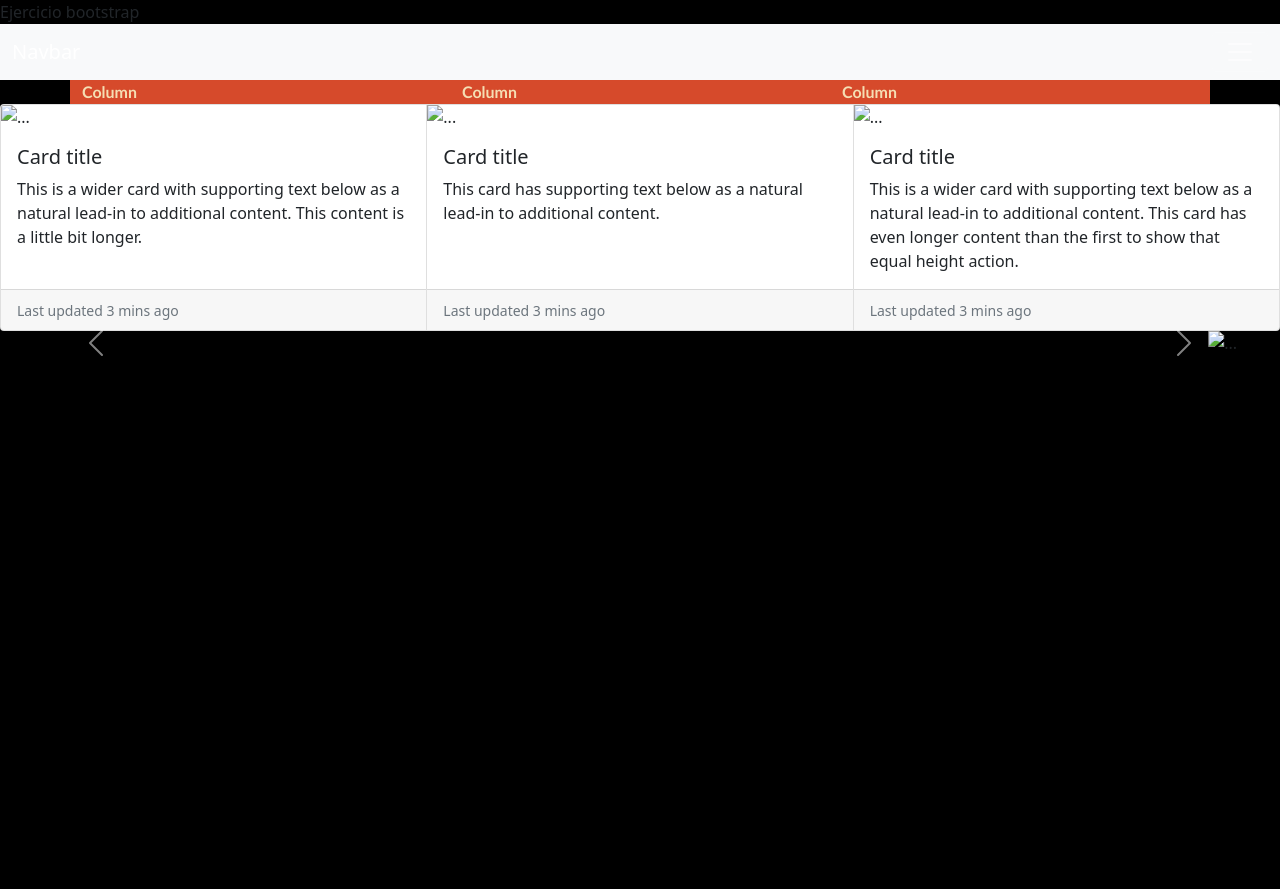
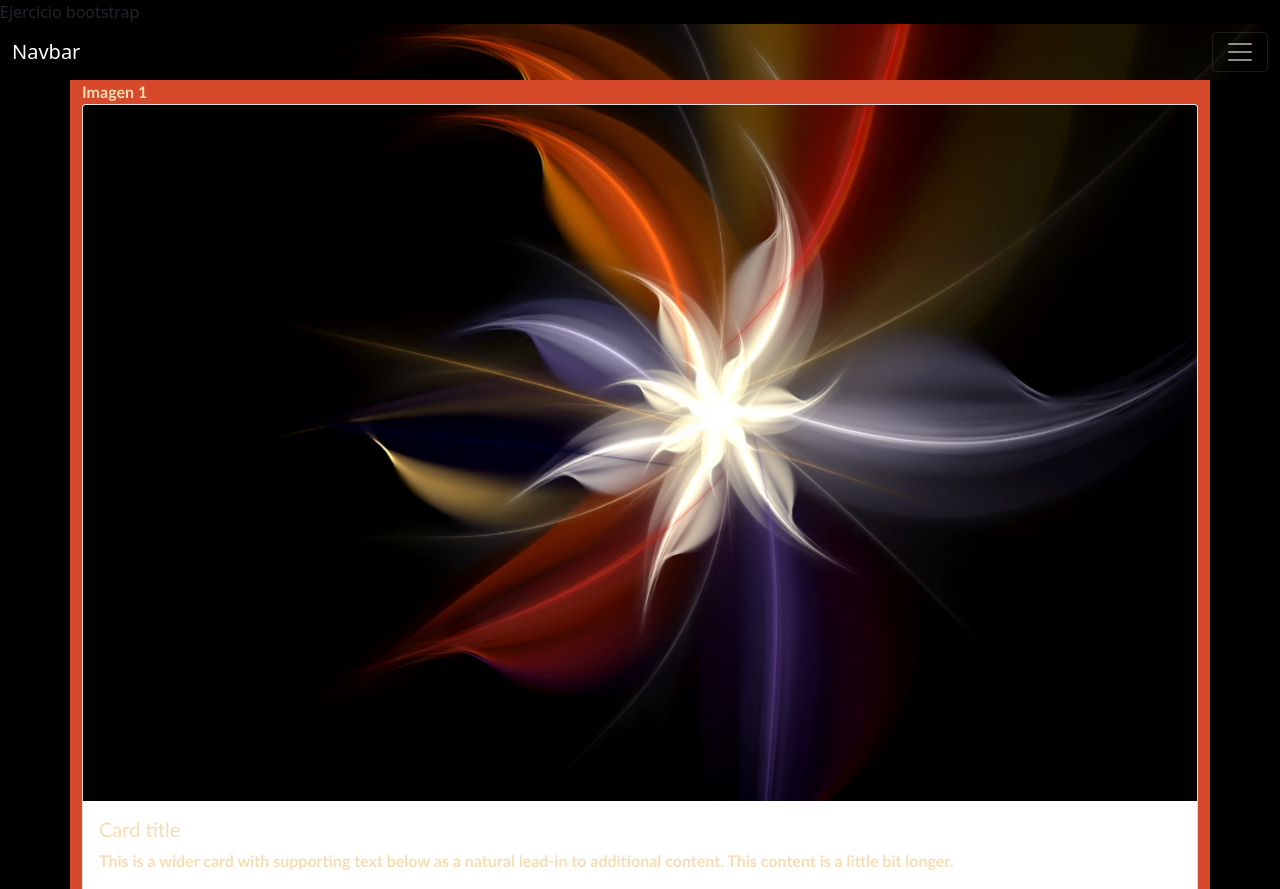
Before and after one commit to MayOrtega/Ejercicios-P5, a plain HTML site: page clase/MODULO1/CLASE5/sincronico/Clase5.html in a window 1280 px wide. Shown: the top 889 px of the page. Before the commit the page ends 800 px from the top, so only its background shows below. Drawn offline with nearby package versions, Linux system fonts and the light colour scheme.

Commit message:
corrections

```diff
--- a/clase/MODULO1/CLASE5/sincronico/Clase5.html
+++ b/clase/MODULO1/CLASE5/sincronico/Clase5.html
@@ -45,20 +45,9 @@
       <div class="container">
         <div class="row">
           <div class="col">
-            Column
-          </div>
-          <div class="col">
-            Column
-          </div>
-          <div class="col">
-            Column
-          </div>
-        </div>
-      </div>
-
-      <div class="card-group">
+            Imagen 1
             <div class="card">
-          <img src="../img/imagen3.jpg" class="card-img-top" alt="...">
+              <img src="../../img/imagen3.jpg" class="card-img-top" alt="...">
               <div class="card-body">
                 <h5 class="card-title">Card title</h5>
                 <p class="card-text">This is a wider card with supporting text below as a natural lead-in to additional content. This content is a little bit longer.</p>
@@ -67,8 +56,12 @@
                 <small class="text-muted">Last updated 3 mins ago</small>
               </div>
             </div>
+          </div>
+          <div class="card-group">
+          <div class="col">
+            Imagen 2
             <div class="card">
-          <img src="../img/imagen1.jpg" class="card-img-top" alt="...">
+              <img src="../../img/imagen1.jpg" class="card-img-top" alt="...">
               <div class="card-body">
                 <h5 class="card-title">Card title</h5>
                 <p class="card-text">This card has supporting text below as a natural lead-in to additional content.</p>
@@ -77,8 +70,10 @@
                 <small class="text-muted">Last updated 3 mins ago</small>
               </div>
           </div>
+          <div class="col">
+            Imagen 3
             <div class="card">
-          <img src="../img/imagen2.jpg" class="card-img-top" alt="...">
+              <img src="../../img/imagen2.jpg" class="card-img-top" alt="...">
               <div class="card-body">
                 <h5 class="card-title">Card title</h5>
                 <p class="card-text">This is a wider card with supporting text below as a natural lead-in to additional content. This card has even longer content than the first to show that equal height action.</p>
@@ -88,17 +83,22 @@
               </div>
           </div>
         </div>
+      </div>
+        </div>
+
+        </div>
+      </div>
 
       <div id="carouselExampleControls" class="carousel slide" data-bs-ride="carousel">
         <div class="carousel-inner">
           <div class="carousel-item active">
-            <img src="../img/imagen5.jpg" class="d-block w-100" alt="...">
+            <img src="../../img/imagen5.jpg" class="d-block w-100" alt="...">
           </div>
           <div class="carousel-item">
-            <img src="../img/imagen6.jpg" class="d-block w-100" alt="...">
+            <img src="../../img/imagen6.jpg" class="d-block w-100" alt="...">
           </div>
           <div class="carousel-item">
-            <img src="../img/imagen7.jpg" class="d-block w-100" alt="...">
+            <img src="../../img/imagen7.jpg" class="d-block w-100" alt="...">
           </div>
         </div>
         <button class="carousel-control-prev" type="button" data-bs-target="#carouselExampleControls" data-bs-slide="prev">
--- a/clase/MODULO1/CLASE5/sincronico/style.css
+++ b/clase/MODULO1/CLASE5/sincronico/style.css
@@ -3,7 +3,7 @@ body{
     background-color: black;
 }
 nav{
-    background-image:url('../img/imagen3.jpg') ;
+    background-image:url('../../img/imagen3.jpg') ;
 }
 
 a{
```
Lines whose indentation alone changed are shown as unchanged.
